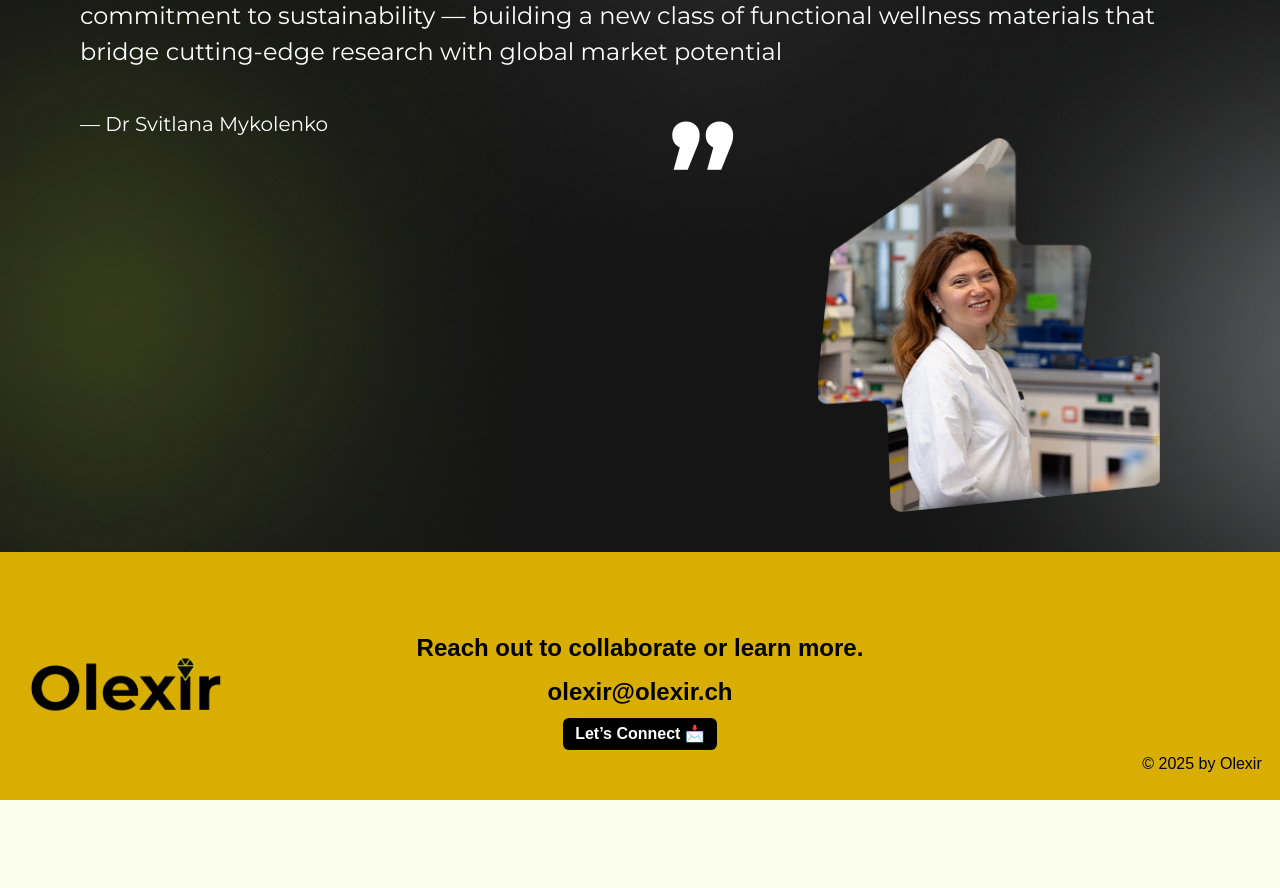
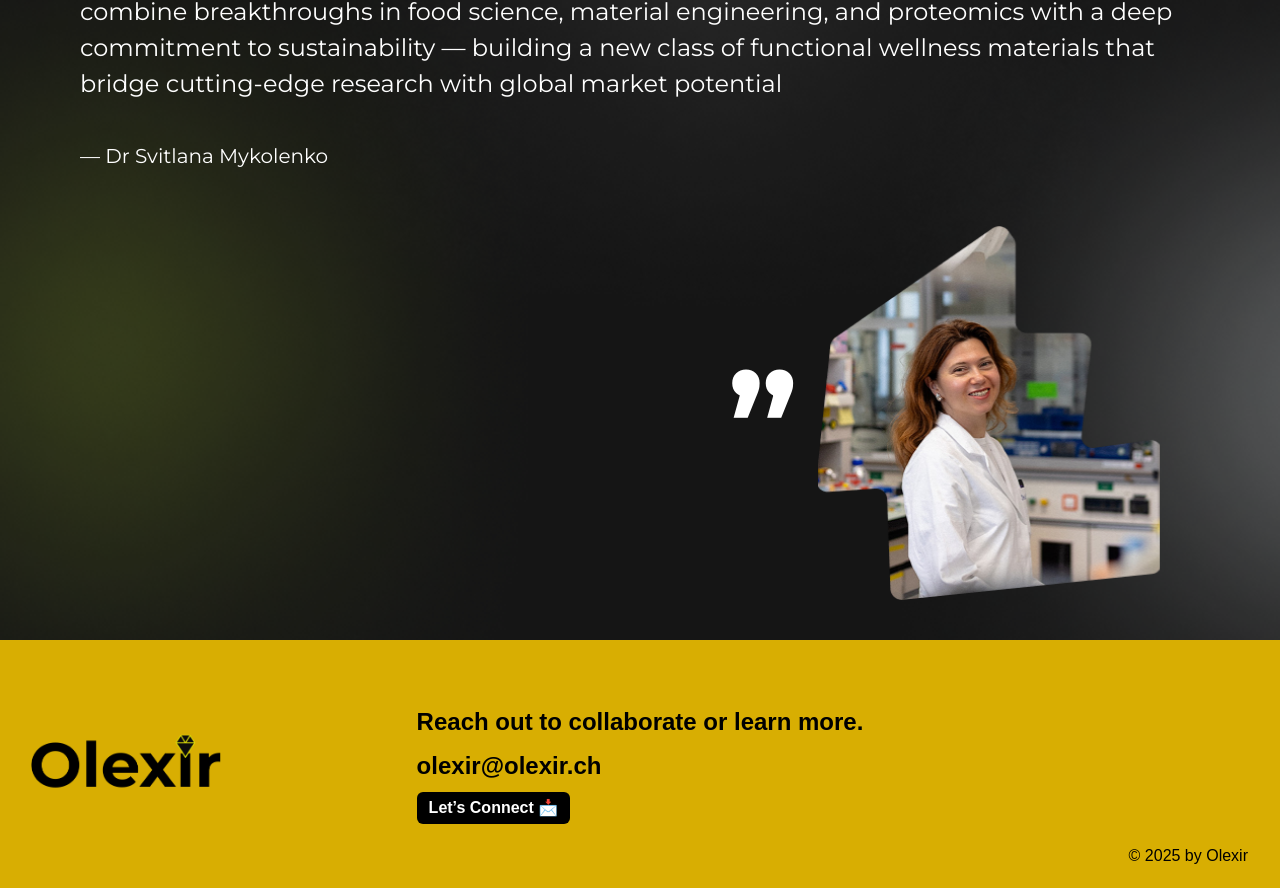
Before and after one commit to MrDrProfessorPatrick/olexir, a Next.js app: page / in a window 1280 px wide. Shown: the part 3114-4002 px from the top of the page. Before the commit the page ends 3914 px from the top, so only its background shows below. Built offline with nearby package versions, Linux system fonts and the light colour scheme.

Commit message:
bottom fonts changed to monseratt

```diff
--- a/src/components/BigImage.js
+++ b/src/components/BigImage.js
@@ -28,7 +28,7 @@ export default function BigImage({
         }}
       >
         <motion.div
-            className="relative w-[600px] rounded-t-xl h-[600px] cursor-pointer overflow-hidden"
+          className="relative w-[400px] h-[400px] md:w-[600px] md:h-[600px] rounded-t-xl cursor-pointer overflow-hidden"
           key={bigImageIndex}
           layoutId={`expandable-image-${bigImageIndex}`}
           initial={{ opacity: 0 }}
@@ -41,11 +41,11 @@ export default function BigImage({
           <motion.img
             src={src}
             alt="Expanded"
-             className="w-[700px] h-[700px] object-contain"
+            className="w-[400px] h-[400px] md:w-[600px] md:h-[600px] object-contain"
           />
         </motion.div>
         <motion.div
-            className="bg-white w-[600px] p-6 rounded-b-xl"
+          className="bg-white w-[400px] md:w-[600px] p-6 rounded-b-xl"
           initial={{ opacity: 0, scaleY: 0, transformOrigin: "top" }}
           animate={{ opacity: 1, scaleY: 1 }}
           exit={{ opacity: 0, scaleY: 0 }}
--- a/src/components/Bottom.js
+++ b/src/components/Bottom.js
@@ -12,7 +12,8 @@ export default function Bottom() {
     <div
       className={`grid grid-cols-[1fr_1.5fr_1fr] bg-[#D8AE02] w-full h-[248px] ${montserrat.variable}`}
     >
-      <div className="relative w-[220px] h-[70px] ml-[5%] mt-25">
+      <div className="flex items-center pl-[5%]">
+        <div className="relative w-[220px] h-[70px]">
           <Image
             src="/OlexirLogoBlackDiomondUnderI2.png"
             alt="logo"
@@ -22,21 +23,32 @@ export default function Bottom() {
             sizes="(max-width: 200px)"
           />
         </div>
-      <div className="mt-[5%] flex flex-col items-center justify-center">
-        <div className="text-[24px] font-semibold">
+      </div>
+      <div className="flex items-center justify-center">
+        <div className="flex flex-col justify-start items-center">
+          <div
+            className={`flex flex-start text-[16px] lg:text-[24px] font-semibold ${montserrat.variable}`}
+          >
             <span>Reach out to collaborate or learn more.</span>
           </div>
-        <div className="text-[24px] font-semibold mt-2">
+          <div
+            className={`flex justify-start w-full text-[24px] font-semibold pt-2 ${montserrat.variable}`}
+          >
             <span>olexir@olexir.ch</span>
           </div>
-        <div className="mt-2">
+          <div className="flex justify-start w-full pt-2">
             <button className="text-[16px] text-white px-3 py-1 font-semibold bg-black rounded-md">
               Let’s Connect 📩
             </button>
           </div>
         </div>
-      <div className="text-[16px] mr-[5%] flex flex-col items-end mt-50">
+      </div>
+      <div className="flex justify-end items-end w-full">
+        <div
+          className={`text-[16px] pr-8 pb-5 flex flex-col items-end ${montserrat.variable}`}
+        >
           <span>© 2025 by Olexir</span>
+        </div>
       </div>
     </div>
   );
--- a/src/components/CaruselHome.js
+++ b/src/components/CaruselHome.js
@@ -122,8 +122,10 @@ export default function CaruselHome() {
           </p>
         </div>
       </div>
-      <div className="flex justify-center">
-        <h2 className={`text-[40px] font-medium text-white ${lato.className}`}>
+      <div className="flex justify-center pb-8">
+        <h2
+          className={`text-[18px] sm:text-[28px] lg:text-[32px] xl:text-[40px] font-medium text-white ${lato.className}`}
+        >
           We turn liquid oils into solid wellness with plant proteins
         </h2>
       </div>
--- a/src/components/HomePageContent.js
+++ b/src/components/HomePageContent.js
@@ -30,7 +30,9 @@ export default function HomePageContent() {
           </span>
         </div>
 
-        <p className={`text-[24px] text-white ${montserrat.className} px-20`}>
+        <p
+          className={`text-[24px] text-white ${montserrat.className} px-4 md:px-20`}
+        >
           Olexir emerged from ETH Zurich with the support of the ETH Pioneer
           Fellowship. We combine breakthroughs in food science, material
           engineering, and proteomics with a deep commitment to sustainability —
@@ -40,8 +42,8 @@ export default function HomePageContent() {
         <p className={`text-xl text-white px-20 pt-10 ${montserrat.className}`}>
           — Dr Svitlana Mykolenko
         </p>
-        <div className="flex justify-end pr-30 pb-10">
-          <div className=" pr-20 pb-20 pt-10">
+        <div className="flex justify-end pr-0 pt-14 md:pr-30 pb-10">
+          <div className="hidden md:block pr-5 pb-20 pt-50">
             <span
               className={`text-[142px] leading-[0] font-semibold text-white ${montserrat.className}`}
             >
@@ -58,6 +60,13 @@ export default function HomePageContent() {
               sizes="(max-width: 200px)"
             />
           </div>
+          <div className="block md:hidden pr-0 md:pr-5 pb-20 pt-15">
+            <span
+              className={`text-[142px] leading-[0] font-semibold text-white ${montserrat.className}`}
+            >
+              ”
+            </span>
+          </div>
         </div>
       </div>
     </div>
```
Lines whose indentation alone changed are shown as unchanged.
